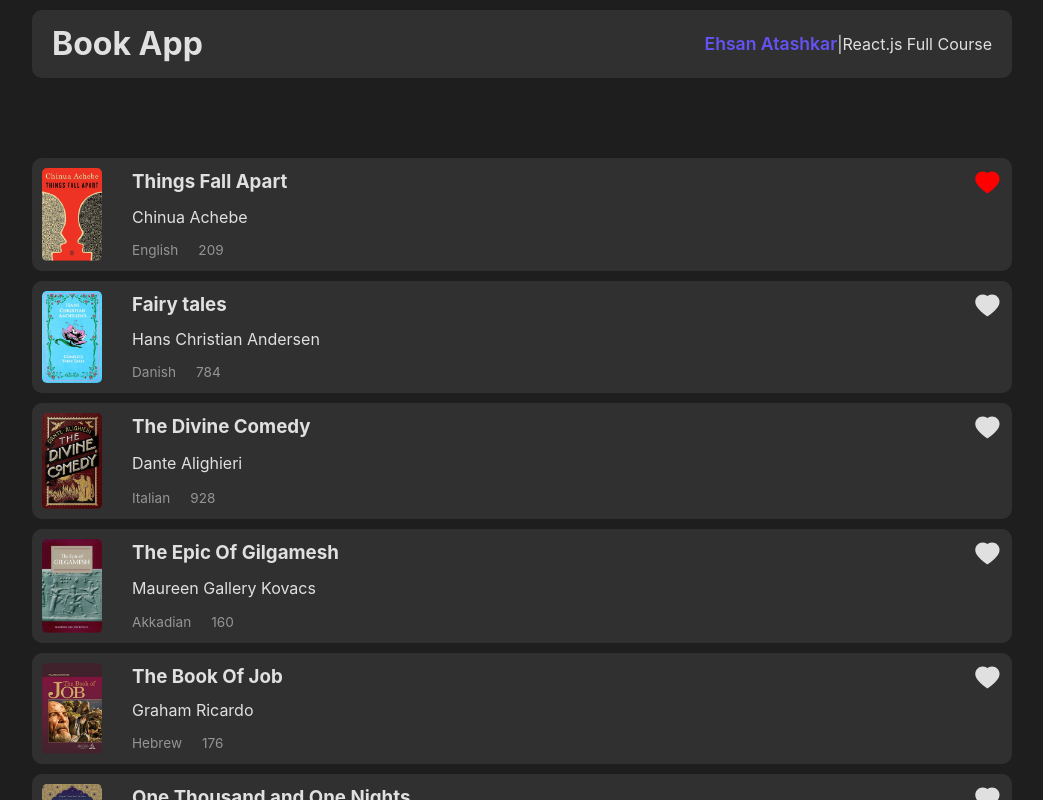
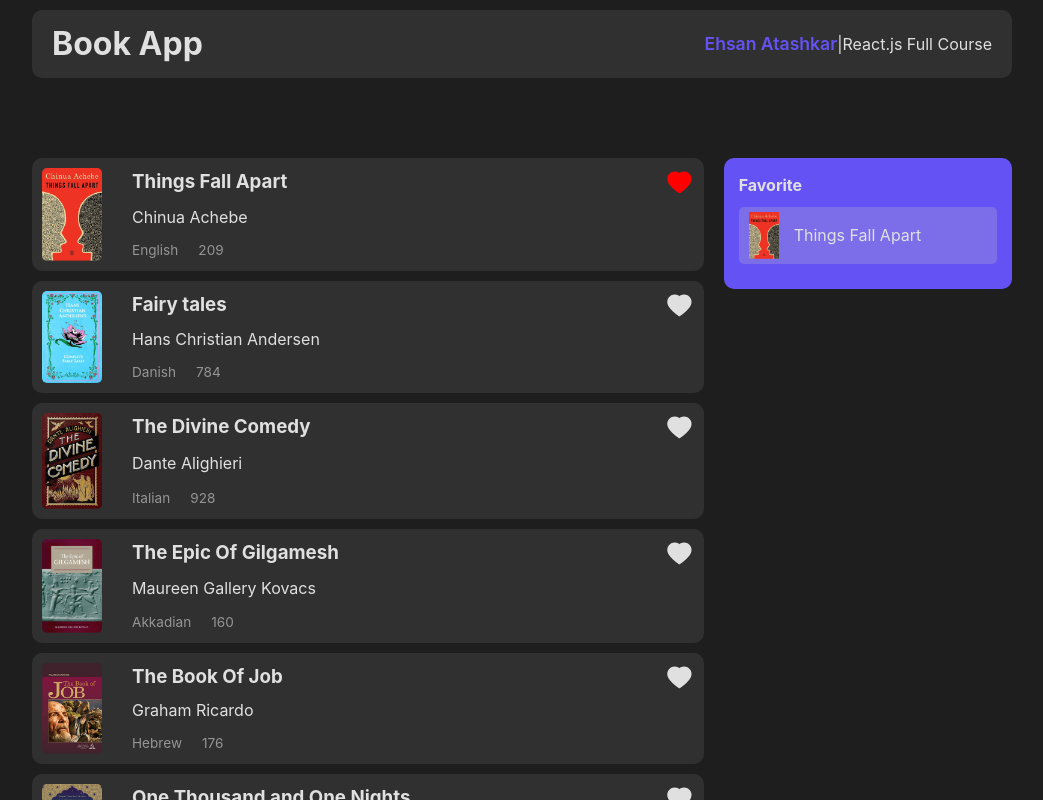
Before and after one commit to xe4at/basic-Library-app, a React (Vite) app: page / in a window 1280 px wide. Both pictures are taken after a click on the button 1105 px from the left and 183 px from the top of the page. Shown: the top 800 px of the page, without its empty margins (118-1161 px from the left). Built offline with nearby package versions, Linux system fonts and the light colour scheme.

Commit message:
It is possible to display the list of favorites

```diff
--- a/src/components/BookCard.jsx
+++ b/src/components/BookCard.jsx
@@ -1,14 +1,17 @@
 import { useState } from "react";
 import { AiFillHeart } from "react-icons/ai";
 
-import styles from "./BookCard.module.css"
+import styles from "./BookCard.module.css";
 
-function BookCard({ data: { title, author, image, language, pages } }) {
+function BookCard({ data, handleLikedList }) {
+  const { title, author, image, language, pages } = data;
   const [like, setLike] = useState(false);
 
   const likeHandler = () => {
+    handleLikedList(data, like);
     setLike((like) => !like);
   };
+
   return (
     <div className={styles.card}>
       <img src={image} alt={title} />
--- a/src/components/Books.jsx
+++ b/src/components/Books.jsx
@@ -1,15 +1,42 @@
+import { useState } from "react";
+
 import { books } from "../constants/mockData";
 import BookCard from "./BookCard";
+import SideCard from "./SideCard";
+
+import styles from "./Books.module.css"
 
 function Books() {
+  const [liked, setLiked] = useState([]);
+
+  const handleLikedList = (book, status) => {
+    if (status) {
+      const newLikedList = liked.filter((i) => i.id !== book.id);
+      setLiked(newLikedList);
+    } else {
+      setLiked((liked) => [...liked, book]);
+    }
+  };
+
   return (
-    <div>
-      <div>
+    <div className={styles.container}>
+      <div className={styles.cards}>
         {books.map((book) => (
-          <BookCard key={book.id} data={book}/>
+          <BookCard
+            key={book.id}
+            data={book}
+            handleLikedList={handleLikedList}
+          />
         ))}
       </div>
-      <div></div>
+      {!!liked.length && (
+        <div className={styles.favorite}>
+          <h4>Favorite</h4>
+          {liked.map((book) => (
+            <SideCard key={book.id} data={book} />
+          ))}
+        </div>
+      )}
     </div>
   );
 }
--- /dev/null
+++ b/src/components/Books.module.css
@@ -0,0 +1,21 @@
+.container {
+  display: flex;
+}
+
+.cards {
+  flex: 2.6 1 0;
+  min-height: 100vh;
+}
+
+.favorite {
+  flex: 1 1 0;
+  height: fit-content;
+  padding: 15px;
+  background-color: #6552f4;
+  border-radius: 10px;
+  margin-left: 20px;
+}
+
+.favorite h4{
+    font-size: 1.2;;
+}
--- /dev/null
+++ b/src/components/SideCard.jsx
@@ -0,0 +1,12 @@
+import styles from "./SideCard.module.css"
+
+function SideCard({data:{image,title}}) {
+  return (
+    <div className={styles.card}>
+        <img src={image} alt={title} />
+        <p>{title}</p>
+    </div>
+  )
+}
+
+export default SideCard;
--- /dev/null
+++ b/src/components/SideCard.module.css
@@ -0,0 +1,13 @@
+.card{
+    display: flex;
+    align-items: center;
+    padding: 5px 10px;
+    margin: 10px 0;
+    background-color: #7c6ee9;
+    border-radius: 5px;
+}
+
+.card img{
+    width: 30px;
+    margin-right: 15px;
+}
```
